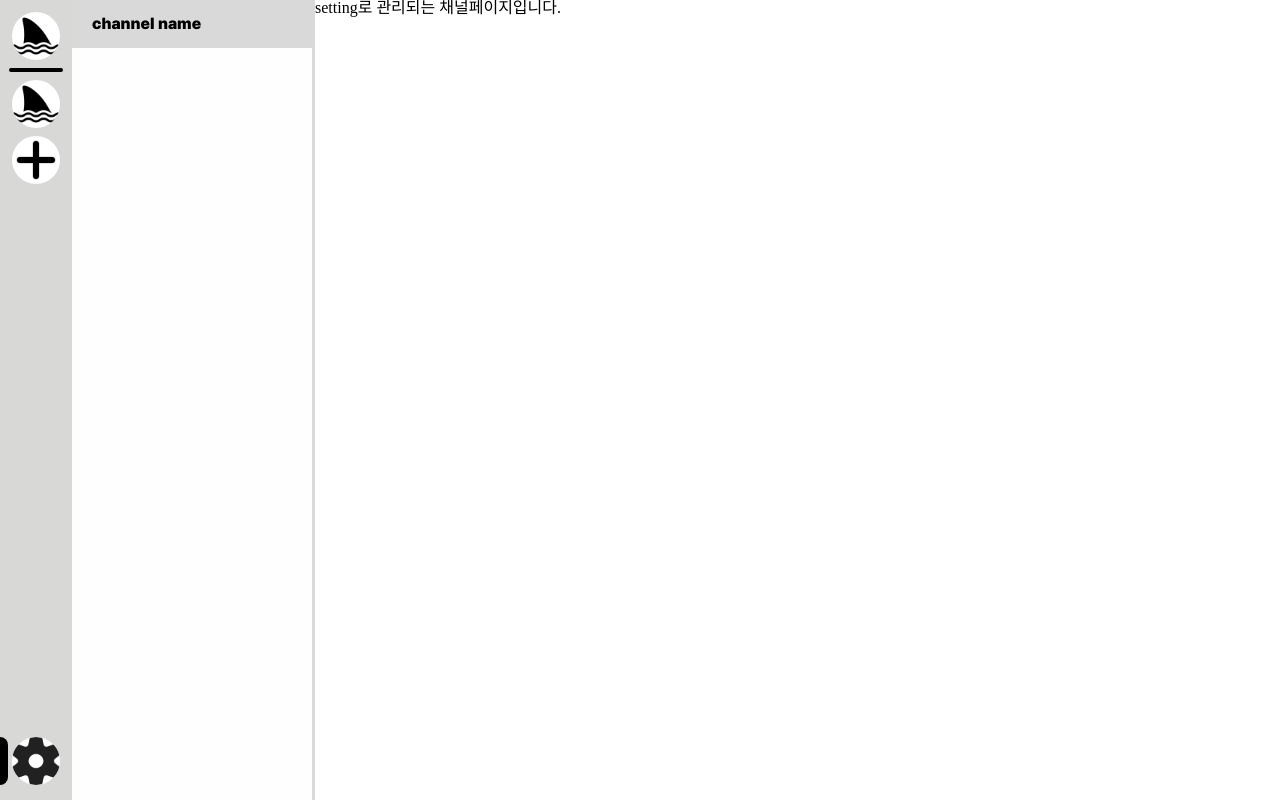
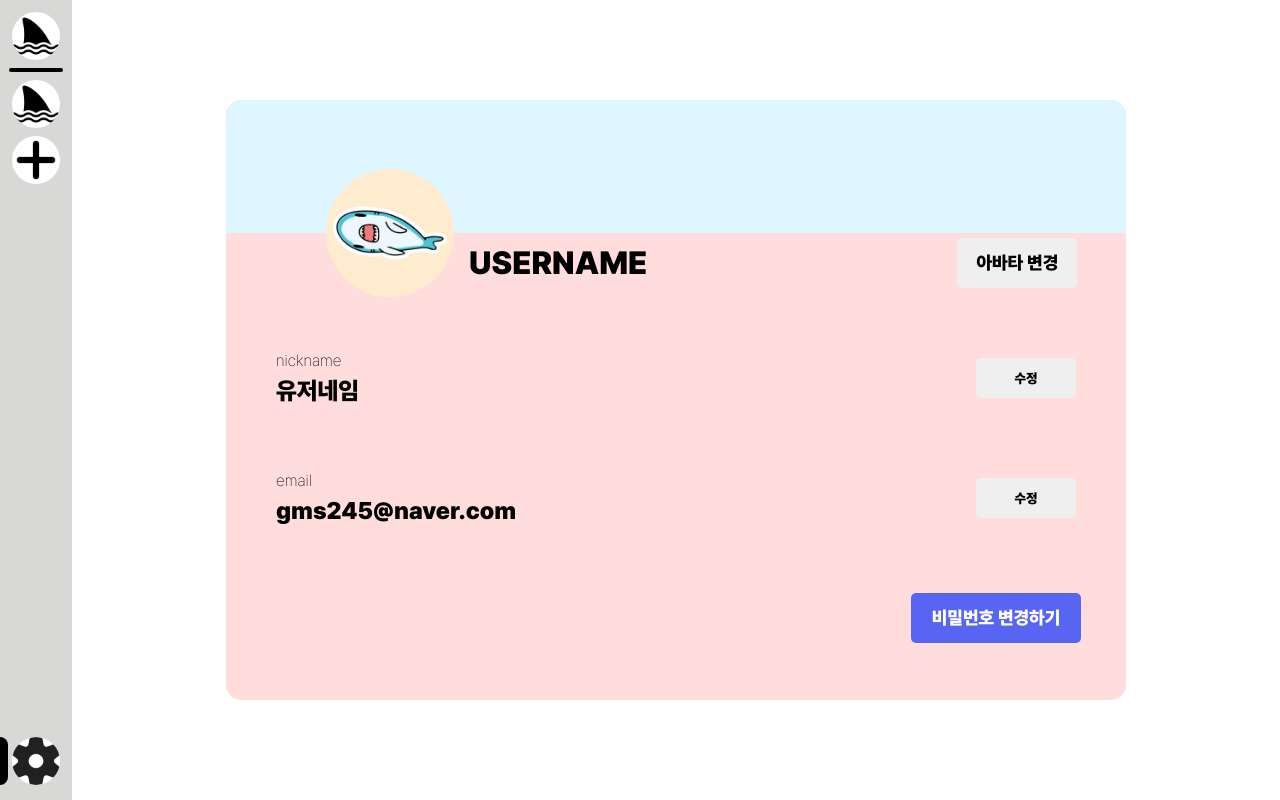
Before and after one commit to Heunsei/da_heun_duo, a Next.js app in the folder frontend/: page /channels/setting in a window 1280 px wide. Built offline with nearby package versions, Linux system fonts and the light colour scheme.

Commit message:
feat(setting): 유저 설정 페이지
유저설정 페이지의 ui만 추가했습니다

```diff
--- /dev/null
+++ b/frontend/src/app/(with-channel-layout)/channels/setting/edit-form.module.css
@@ -0,0 +1,84 @@
+.edit_container {
+  display: flex;
+  flex-direction: column;
+  width: 900px;
+  height: 600px;
+  border-radius: 15px;
+  background-color: #ffdddd;
+}
+
+.top_background {
+  position: relative;
+  width: 100%;
+  height: 150px;
+  border-radius: 15px 15px 0 0;
+  background-color: #ddf6ff;
+}
+
+.user_profile_container {
+  display: flex;
+  width: 900px;
+  height: 100px;
+  padding-left: 100px;
+  bottom: -50px;
+  position: absolute;
+  align-items: center;
+  gap: 30px;
+}
+
+.user_profile {
+  width: 128px;
+  height: 128px;
+  display: flex;
+  justify-content: center;
+  align-items: center;
+  background-color: blanchedalmond;
+  border-radius: 50%;
+  overflow: hidden;
+}
+
+.user_name {
+  position: relative;
+  bottom: -30px;
+  left: -15px;
+  font-family: "Pretendard-Black";
+  font-size: 32px;
+}
+
+.modify_avatar {
+  position: relative;
+  right: -265px;
+  bottom: -30px;
+  width: 120px;
+  height: 50px;
+  border-radius: 5px;
+  font-family: "Pretendard-Black";
+  font-size: 18px;
+  border: none;
+  cursor: pointer;
+}
+
+.bottom_container {
+  width: 100%;
+  height: 85%;
+  padding: 120px 50px 15px 50px;
+  box-sizing: border-box;
+  display: flex;
+  flex-direction: column;
+  align-items: center;
+  gap: 70px;
+}
+
+.password_button {
+  position: relative;
+  right: -320px;
+  font-family: "Pretendard-Black";
+  width: 170px;
+  height: 50px;
+  cursor: pointer;
+  border-radius: 5px;
+  border: none;
+  background-color: #5865f2;
+  font-size: 18px;
+  color: #ffffff;
+}
--- /dev/null
+++ b/frontend/src/app/(with-channel-layout)/channels/setting/edit-form.tsx
@@ -0,0 +1,25 @@
+import Image from "next/image";
+import style from "./edit-form.module.css";
+import img from "@/images/no_device.png";
+import EditContent from "./edit_content";
+
+export default function EditForm() {
+  return (
+    <div className={style.edit_container}>
+      <div className={style.top_background}>
+        <div className={style.user_profile_container}>
+          <div className={style.user_profile}>
+            <Image src={img} alt="user profile" width={128} height={128} />
+          </div>
+          <div className={style.user_name}>USERNAME</div>
+          <button className={style.modify_avatar}>아바타 변경</button>
+        </div>
+      </div>
+      <div className={style.bottom_container}>
+        <EditContent type="nickname" text="유저네임" />
+        <EditContent type="email" text="gms245@naver.com" />
+        <button className={style.password_button}>비밀번호 변경하기</button>
+      </div>
+    </div>
+  );
+}
--- /dev/null
+++ b/frontend/src/app/(with-channel-layout)/channels/setting/edit_content.module.css
@@ -0,0 +1,35 @@
+.container {
+  width: 100%;
+  display: flex;
+  justify-content: space-between;
+  font-family: "Pretendard-Thin";
+}
+
+.text_container {
+  font-size: 24px;
+}
+
+.top_text {
+  font-size: 16px;
+}
+.bottom_text {
+  font-family: "Pretendard-Black";
+  font-size: 24px;
+  margin-top: 10px;
+}
+
+.button_container {
+  display: flex;
+  justify-content: center;
+  align-items: center;
+}
+
+.button_container button {
+  font-family: "Pretendard-Black";
+  width: 100px;
+  height: 40px;
+  border-radius: 5px;
+  border: none;
+  cursor: pointer;
+  background-color: #efefef;
+}
--- /dev/null
+++ b/frontend/src/app/(with-channel-layout)/channels/setting/edit_content.tsx
@@ -0,0 +1,28 @@
+import style from "./edit_content.module.css";
+
+interface EditType {
+  nickname: string;
+  email: string;
+}
+
+type PropsType = keyof EditType;
+
+export default function EditContent({
+  type,
+  text,
+}: {
+  type: PropsType;
+  text: string;
+}) {
+  return (
+    <div className={style.container}>
+      <div className={style.text_container}>
+        <p className={style.top_text}>{type}</p>
+        <p className={style.bottom_text}>{text}</p>
+      </div>
+      <div className={style.button_container}>
+        <button>수정</button>
+      </div>
+    </div>
+  );
+}
--- /dev/null
+++ b/frontend/src/app/(with-channel-layout)/channels/setting/page.module.css
@@ -0,0 +1,8 @@
+.container {
+  display: flex;
+  justify-content: center;
+  align-items: center;
+  width: 100%;
+  height: 100%;
+  overflow: hidden;
+}
--- /dev/null
+++ b/frontend/src/app/(with-channel-layout)/channels/setting/page.tsx
@@ -0,0 +1,14 @@
+//library
+//style
+import EditForm from "./edit-form";
+import style from "./page.module.css";
+//component
+//utils
+
+export default function Page() {
+  return (
+    <div className={style.container}>
+      <EditForm />
+    </div>
+  );
+}
```
